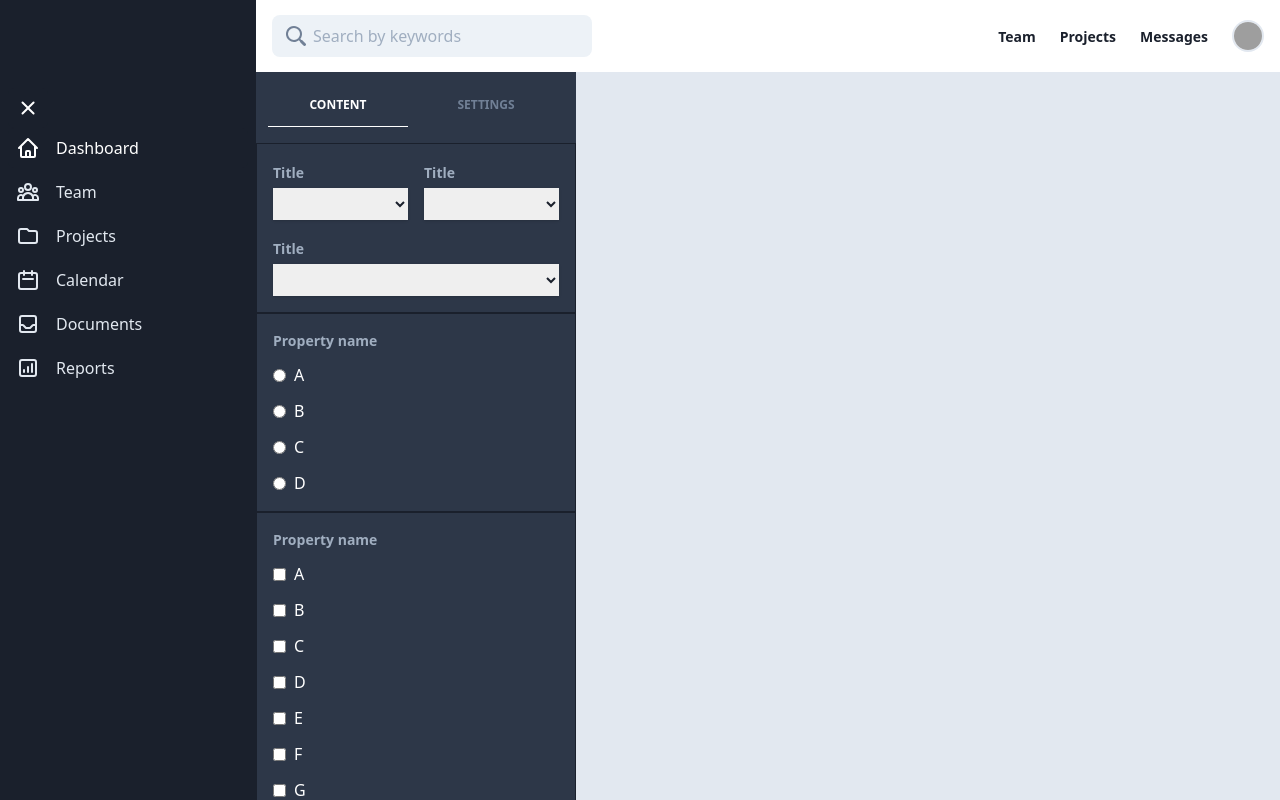
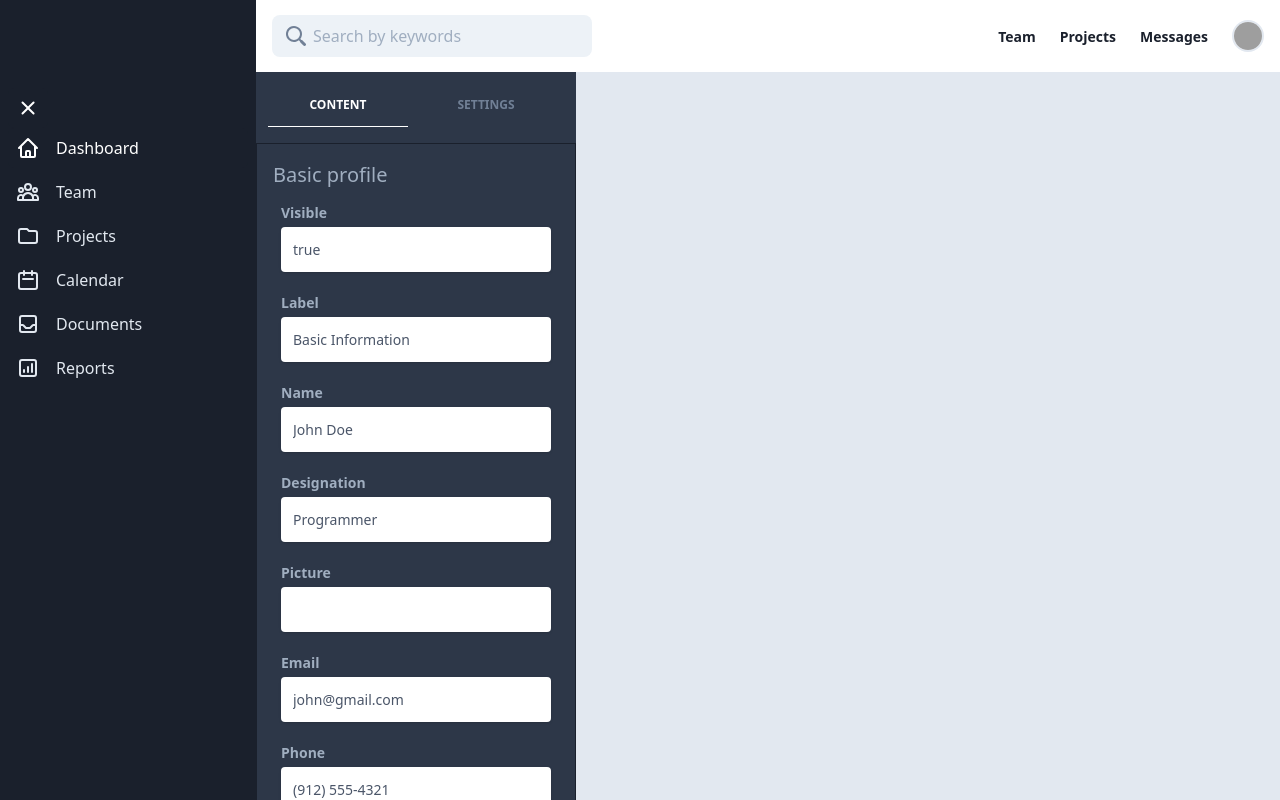
Before and after one commit to kevjose/devnotes, a React (Create React App) app in the folder may-2020/tailwind_css/rt-workcation/: page / in a window 1280 px wide. Built offline with nearby package versions, Linux system fonts and the light colour scheme; grey boxes are pictures that could not be loaded.

Commit message:
[23/5/2020][TAILWIND_WORKCATION] added resume context and form for basic profile

```diff
--- a/may-2020/tailwind_css/rt-workcation/package.json
+++ b/may-2020/tailwind_css/rt-workcation/package.json
@@ -8,6 +8,7 @@
     "@testing-library/react": "^9.5.0",
     "@testing-library/user-event": "^7.2.1",
     "autoprefixer": "^9.8.0",
+    "loadash": "^1.0.0",
     "postcss-cli": "^7.1.1",
     "react": "^16.13.1",
     "react-dom": "^16.13.1",
--- a/may-2020/tailwind_css/rt-workcation/src/App.js
+++ b/may-2020/tailwind_css/rt-workcation/src/App.js
@@ -2,14 +2,17 @@ import React from 'react';
 import SiteHeader from './components/SiteHeader';
 import SiteFilters from './components/SearchFilters';
 import SideNav from './components/SideNav';
+import { ResumeProvider } from './contexts/ResumeContext';
 
 function App() {
   return (
     <div className='min-h-screen bg-gray-300 antialiased xl:flex xl:flex-col xl:h-screen'>
       <SiteHeader className='xl:flex-shrink-0' />
       <div className='xl:flex-1 xl:flex xl:overflow-y-hidden'>
-        <SideNav />
-        <SiteFilters />
+        <ResumeProvider>
+          <SideNav />
+          <SiteFilters />
+        </ResumeProvider>
       </div>
     </div>
   );
--- a/may-2020/tailwind_css/rt-workcation/src/components/SearchFilters.js
+++ b/may-2020/tailwind_css/rt-workcation/src/components/SearchFilters.js
@@ -1,12 +1,68 @@
-import React, { useState } from 'react';
+import React, { useState, useEffect } from 'react';
 import useToogle from '../hooks/useToggle';
-import Checkbox from './Checkbox';
-import Radio from './Radio';
+import {
+  useResumeContext,
+  SAVE_TO_LOCAL_STORAGE,
+  INPUT_CHANGE,
+  LOAD_FROM_LOCAL_STORAGE
+} from '../contexts/ResumeContext';
 
 const SearchFilters = () => {
   const [isOpen, setOpen] = useToogle(false);
   const [openTab, setOpenTab] = useState(1);
 
+  const { state, dispatch } = useResumeContext();
+
+  useEffect(() => {
+    const localStoreResume = JSON.parse(localStorage.getItem('state'));
+    dispatch({ type: LOAD_FROM_LOCAL_STORAGE, payload: localStoreResume });
+  }, [dispatch]);
+
+  const handleChange = (key, value) => {
+    console.log(key, value);
+    dispatch({
+      type: INPUT_CHANGE,
+      payload: {
+        key,
+        value
+      }
+    });
+
+    dispatch({
+      type: SAVE_TO_LOCAL_STORAGE
+    });
+  };
+
+  const renderBaiscProfile = (data, path) => {
+    return Object.keys(data).map(item => {
+      if (typeof data[item] === 'object') {
+        return (
+          <React.Fragment key={`${path}.${item}`}>
+            <label className='block px-3 py-3'>
+              <div className='text-xl font-semibold text-gray-500 capitalize'>
+                {item}
+              </div>
+              <hr />
+            </label>
+            {renderBaiscProfile(data[item], `${path}.${item}`)}
+          </React.Fragment>
+        );
+      }
+      return (
+        <label className='block px-2 py-2' key={`${path}.${item}`}>
+          <div className='text-sm font-semibold text-gray-500 py-1 capitalize'>
+            {item}
+          </div>
+          <input
+            className='px-3 py-3 placeholder-gray-400 text-gray-700 relative bg-white bg-white rounded text-sm shadow outline-none focus:outline-none focus:shadow-outline w-full'
+            type='text'
+            onChange={e => handleChange(`${path}.${item}`, e.target.value)}
+            value={data[item]}
+          />
+        </label>
+      );
+    });
+  };
   return (
     <section className='bg-gray-800 xl:w-1/4 xl:h-full'>
       <div className='flex justify-between px-4 py-3 xl:hidden'>
@@ -101,119 +157,9 @@ const SearchFilters = () => {
         >
           <div className='lg:flex xl:block'>
             <div className='px-4 py-4 border-t border-gray-900 lg:w-1/3 border xl:w-full'>
-              <div className='-mx-2 flex flex-wrap'>
-                <label className='block w-1/2 px-2 sm:w-1/4 lg:w-1/2'>
-                  <span className='text-sm font-semibold text-gray-500'>
-                    Title
-                  </span>
-                  <select className='mt-1 block w-full focus:text-white text-gray-900 shadow focus:bg-gray-600 h-8 outline-none'>
-                    <option></option>
-                    <option>4</option>
-                  </select>
-                </label>
-                <label className='block w-1/2 px-2 sm:w-1/4 lg:w-1/2'>
-                  <span className='text-sm font-semibold text-gray-500'>
-                    Title
-                  </span>
-                  <select className='mt-1 block w-full focus:text-white text-gray-900 shadow focus:bg-gray-600 h-8 outline-none'>
-                    <option></option>
-                    <option>2</option>
-                    <option>3</option>
-                  </select>
-                </label>
-                <label className='mt-4 lg:mt-4 sm:mt-0 block w-full px-2 sm:w-1/2 lg:w-full'>
-                  <span className='text-sm font-semibold text-gray-500'>
-                    Title
-                  </span>
-                  <select className='mt-1 block w-full focus:text-white text-gray-900 shadow focus:bg-gray-600 h-8 outline-none'>
-                    <option></option>
-                    <option>Up to $2,000/wk</option>
-                  </select>
-                </label>
-              </div>
-            </div>
-            <div className='px-4 py-4 border-t border-gray-900 lg:w-1/3 border xl:w-full'>
-              <span className='block text-sm font-semibold text-gray-500'>
-                Property name
-              </span>
-              <div className='sm:flex sm:-mx-2 lg:block lg:mx-0'>
-                <Radio
-                  content={'A'}
-                  value={'a'}
-                  name={'propertyType'}
-                  color='white'
-                  background='gray'
-                />
-                <Radio
-                  content={'B'}
-                  value={'b'}
-                  name={'propertyType'}
-                  color='white'
-                  background='gray'
-                />
-                <Radio
-                  content={'C'}
-                  value={'c'}
-                  name={'propertyType'}
-                  color='white'
-                  background='gray'
-                />
-                <Radio
-                  content={'D'}
-                  value={'d'}
-                  name={'propertyType'}
-                  color='white'
-                  background='gray'
-                />
-              </div>
-            </div>
-            <div className='px-4 py-4 border-t border-gray-900 lg:w-1/3 border xl:w-full'>
-              <span className='block text-sm font-semibold text-gray-500'>
-                Property name
-              </span>
-              <div className='sm:flex sm:-mx-2 sm:flex-wrap'>
-                <Checkbox
-                  name={'a'}
-                  content={'A'}
-                  color='white'
-                  background='gray'
-                />
-                <Checkbox
-                  name={'b'}
-                  content={'B'}
-                  color='white'
-                  background='gray'
-                />
-                <Checkbox
-                  name={'c'}
-                  content={'C'}
-                  color='white'
-                  background='gray'
-                />
-                <Checkbox
-                  name={'d'}
-                  content={'D'}
-                  color='white'
-                  background='gray'
-                />
-                <Checkbox
-                  name={'e'}
-                  content={'E'}
-                  color='white'
-                  background='gray'
-                />
-                <Checkbox
-                  name={'f'}
-                  content={'F'}
-                  color='white'
-                  background='gray'
-                />
-                <Checkbox
-                  name={'g'}
-                  content={'G'}
-                  color='white'
-                  background='gray'
-                />
+              <h3 className='text-xl text-bold text-gray-500'>Basic profile</h3>
+              <div className='flex flex-col flex-wrap'>
+                {renderBaiscProfile(state.resume.basics, 'resume.basics')}
               </div>
             </div>
           </div>
--- /dev/null
+++ b/may-2020/tailwind_css/rt-workcation/src/contexts/ResumeContext.js
@@ -0,0 +1,75 @@
+import React, { createContext, useReducer, useContext } from 'react';
+import { set } from 'lodash';
+
+export const ResumeContext = createContext();
+export const INPUT_CHANGE = 'INPUT_CHANGE';
+export const SAVE_TO_LOCAL_STORAGE = 'SAVE_TO_LOCAL_STORAGE';
+export const LOAD_FROM_LOCAL_STORAGE = 'LOAD_FROM_LOCAL_STORAGE';
+
+const initialState = {
+  resume: {
+    basics: {
+      visible: true,
+      label: 'Basic Information',
+      name: 'John Doe',
+      designation: 'Programmer',
+      picture: '',
+      email: 'john@gmail.com',
+      phone: '(912) 555-4321',
+      website: 'http://johndoe.com',
+      summary: 'A summary of John Doe...',
+      location: {
+        address: '2712 Broadway St',
+        postalCode: 'CA 94115',
+        city: 'San Francisco',
+        countryCode: 'US',
+        region: 'California'
+      }
+    },
+    work: {
+      visible: true,
+      label: 'Work Experience',
+      items: [
+        {
+          company: 'Company',
+          position: 'President',
+          website: 'http://company.com',
+          startDate: '2013-01-01',
+          endDate: '2014-01-01',
+          summary: 'Description...',
+          highlights: ['Started the company']
+        }
+      ]
+    }
+  }
+};
+
+const ResumeReducer = (state, { type, payload }) => {
+  switch (type) {
+    case INPUT_CHANGE:
+      console.log(type, payload, set({ ...state }, payload.key, payload.value));
+      return set({ ...state }, payload.key, payload.value);
+    case SAVE_TO_LOCAL_STORAGE:
+      localStorage.setItem('state', JSON.stringify(state));
+      return state;
+    case LOAD_FROM_LOCAL_STORAGE:
+      if (!payload) return state;
+      return payload;
+    default:
+      return state;
+  }
+};
+
+export const ResumeProvider = props => {
+  const [state, dispatch] = useReducer(ResumeReducer, initialState);
+  const resumeData = { state, dispatch };
+  return (
+    <ResumeContext.Provider value={resumeData}>
+      {props.children}
+    </ResumeContext.Provider>
+  );
+};
+
+export const useResumeContext = () => {
+  return useContext(ResumeContext);
+};
```
Also changed, not shown: 1 other file (tests, documents, lock files or other folders).
